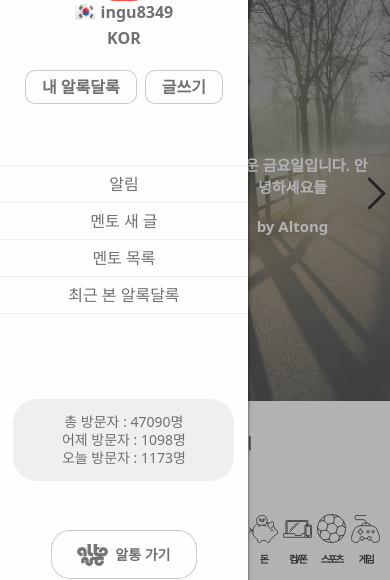
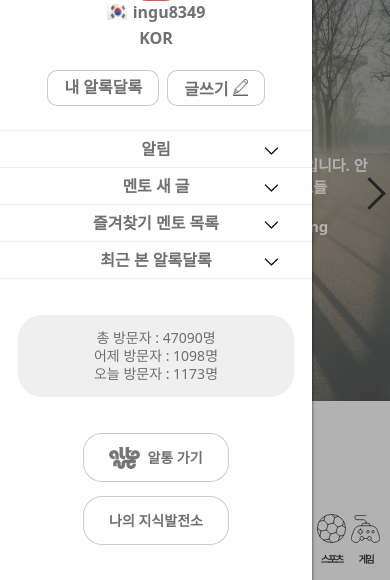
Before and after one commit to Choi-Yuchan/altong-alog, a React (Create React App) app: page / in a window 390 px wide. Both pictures are taken after a click on the picture 22 px from the left and 22 px from the top of the page. Shown: the part 158-738 px from the top of the page. Built offline with nearby package versions, Linux system fonts and the light colour scheme; grey boxes are pictures that could not be loaded.

Commit message:
hamburger publishing elements complete

```diff
--- a/src/Hamburger.js
+++ b/src/Hamburger.js
@@ -42,9 +42,10 @@
     listTitle : [
       "알림",
       "멘토 새 글",
-      "멘토 목록",
+      "즐겨찾기 멘토 목록",
       "최근 본 알록달록"
     ],
+    listTitleArrow: `${process.env.PUBLIC_URL + '/images/arrow.png'}`,
     buttonText : [
       "내 알록달록",
       "글쓰기",
@@ -60,6 +61,7 @@
   const grade = langHamburger.ko.grade;
   const userData = langHamburger.ko.userData;
   const listTitle = langHamburger.ko.listTitle;
+  const listTitleArrow = langHamburger.ko.listTitleArrow;
   const visitorCount = langHamburger.ko.visitorCount;
   const alarm = langHamburger.ko.alarmContent;
   const mentoAlarm = langHamburger.ko.mentoAlarm;
@@ -75,7 +77,7 @@
       {isActive ?
       <>
       <Wrap onClick = { (e) => {e.preventDefault(); closeNav(); } }></Wrap>
-      <SideMenu ref={naviRef} >
+      <SideMenu ref={naviRef}>
         <CloseBox>
           <CloseButton onClick={() => closeNav()} src={process.env.PUBLIC_URL + `/images/close-button.svg`}></CloseButton>
         </CloseBox>
@@ -90,10 +92,11 @@
 
         <ButtonSection>
           <Button to="/personalMain" onClick = { () => { closeNav(); } }>{ButtonText[0]}</Button>
-          <Button to="/writing" onClick = { ( ) => { closeNav(); } }>{ButtonText[1]}</Button>
+          <Button to="/writing" onClick = { ( ) => { closeNav(); } }>{ButtonText[1]} <WriteIcon src={process.env.PUBLIC_URL + '/images/que_icon.svg'}></WriteIcon></Button>
         </ButtonSection>
 
-        <ListNav title={listTitle}
+        <ListNav className="list" title={listTitle}
+        arrow={listTitleArrow}
         alarm={alarm}
         mentoID={mentoAlarm[0].id}
         mento={mentoAlarm[0].data}
@@ -144,7 +147,7 @@
 `;
 
 const SideMenu = styled.nav`
-  width:63.55%;
+  width:80%;
   height:100vh;
   background-color:#fefefe;
   box-shadow:0 0.1em 0.2em rgba(0,0,0,0.7);
@@ -194,9 +197,11 @@
   }
 `;
 const Button = styled(Link)`
+  height:18px;
   text-decoration:none;
   color:#707070;
   font-size:1rem;
+  line-height: 1.1;
   font-weight:bold;
   padding: 0.5em 1em;
   border:1px solid rgba(0,0,0,.2);
@@ -253,4 +258,8 @@
   padding-right:0.5em;
 `;
 
+const WriteIcon = styled.img`
+ width:15px;
+`;
+
 export default Hamburger;
--- a/src/components/ListNav.js
+++ b/src/components/ListNav.js
@@ -14,7 +14,7 @@
   flex-direction:column;
   align-items:center;
   justify-content:center;
-  flex:1.5;
+  flex:0.5;
 `;
 const AlogList = styled.ul`
     display:flex;
@@ -22,17 +22,18 @@
     align-items:center;
     width:100%;
     text-align:center;
+    font-weight:bold;
 `;
 
-const ListNav = ({title, alarm, mentoID, mento, mentoImg, mentoHome, dataUrl}) => {
+const ListNav = ({title, alarm, mentoID, mento, mentoImg, mentoHome, dataUrl, arrow}) => {
 
     return(
         <Partition>
             <AlogList>
-                <AlarmList title={title[0]} alarm={alarm}></AlarmList>
-                <UpdateList title={title[1]} id={mentoID} img={mentoImg} mento={mento} dataUrl={dataUrl} ></UpdateList>
-                <MentoList title={title[2]} id={mentoID} img={mentoImg} home={mentoHome}></MentoList>
-                <VisitedList title={title[3]} id={mentoID} img={mentoImg} mento={mento} dataUrl={dataUrl}></VisitedList>
+                <AlarmList title={title[0]} alarm={alarm} arrow={arrow}></AlarmList>
+                <UpdateList title={title[1]} id={mentoID} img={mentoImg} mento={mento} dataUrl={dataUrl} arrow={arrow}></UpdateList>
+                <MentoList title={title[2]} id={mentoID} img={mentoImg} home={mentoHome} arrow={arrow}></MentoList>
+                <VisitedList title={title[3]} id={mentoID} img={mentoImg} mento={mento} dataUrl={dataUrl} arrow={arrow}></VisitedList>
             </AlogList>
         </Partition>
     );
--- a/src/components/Profile.js
+++ b/src/components/Profile.js
@@ -12,8 +12,13 @@
   height:30vw;
 
   @media (min-width:480px){
-      width:10vw;
-      height:10vw;
+      width:20vw;
+      height:20vw;
+  }
+
+  @media (min-width:800px){
+      width:160px;
+      height:160px;
   }
 `;
 
--- a/src/components/Statistic.js
+++ b/src/components/Statistic.js
@@ -5,7 +5,7 @@
   flex-flow:column wrap;
   align-items:center;
   justify-content:center;
-  flex:1;
+  flex:0.5;
   padding:0 0.5rem 1rem;
 `;
 
--- a/src/components/list/AlarmList.js
+++ b/src/components/list/AlarmList.js
@@ -15,6 +15,7 @@
 `;
 
 const ListTitle = styled.p`
+    position: relative;
     :hover,:active,:focus{
     color:#FF4A4A;
     font-weight:bold;
@@ -80,8 +81,13 @@
     width:1rem;
     height:1rem;
 `;
-
-export const AlarmList = ({title, alarm}) => {
+const Arrow = styled.img`
+    position:absolute;
+    right:30px;
+    width:20px;
+    transform:rotate(90deg);
+`;
+export const AlarmList = ({title, alarm, arrow}) => {
     const [isActive, setIsActive] = useState(false);
     const [isClose, setClose] = useState(true);
 
@@ -97,7 +103,7 @@
 
     return(
         <ActiveList onClick={OpenList} >
-            <ListTitle>{title}</ListTitle>
+            <ListTitle>{title}<Arrow src={arrow}></Arrow></ListTitle>
             {isActive ?
             (<ShowContent>
                 {isClose ?
--- a/src/components/list/MentoList.js
+++ b/src/components/list/MentoList.js
@@ -96,7 +96,13 @@
     return { value, onChange };
 };
 
-export const MentoList = ({title, id, img, home}) => {
+const Arrow = styled.img`
+    position:absolute;
+    right:30px;
+    width:20px;
+    transform:rotate(90deg);
+`;
+export const MentoList = ({title, id, img, home, arrow}) => {
     const [isActive,setIsActive] = useState(false);
 
     const OpenList = () => {
@@ -122,7 +128,7 @@
     return(
         <ActiveList onClick={() => OpenList()
         }>
-            <ListTitle>{title}</ListTitle>
+            <ListTitle>{title}<Arrow src={arrow}></Arrow></ListTitle>
             {isActive ?
             (<ShowContent>
                 <SearchBar onClick={stop}>
--- a/src/components/list/UpdateList.js
+++ b/src/components/list/UpdateList.js
@@ -105,7 +105,14 @@
     height:1rem;
 `;
 
-export const UpdateList = ({title, mento, id, img, dataUrl}) => {
+const Arrow = styled.img`
+    position:absolute;
+    right:30px;
+    width:20px;
+    transform:rotate(90deg);
+`;
+
+export const UpdateList = ({title, mento, id, img, dataUrl, arrow}) => {
     const [isActive,setIsActive] = useState(false);
     const [isClose, setClose] = useState(true);
 
@@ -123,7 +130,7 @@
 
     return(
         <ActiveList onClick={OpenList}>
-            <ListTitle>{title}</ListTitle>
+            <ListTitle>{title}<Arrow src={arrow}></Arrow></ListTitle>
             {isActive ?
             (<ShowContent>
                 {isClose ?
--- a/src/components/list/VisitedList.js
+++ b/src/components/list/VisitedList.js
@@ -105,7 +105,14 @@
     height:1rem;
 `;
 
-export const VisitedList = ({title, mento, id, img, dataUrl}) => {
+const Arrow = styled.img`
+    position:absolute;
+    right:30px;
+    width:20px;
+    transform:rotate(90deg);
+`;
+
+export const VisitedList = ({title, mento, id, img, dataUrl, arrow}) => {
     const [isActive,setIsActive] = useState(false);
     const [isClose, setClose] = useState(true);
 
@@ -123,7 +130,7 @@
 
     return(
         <ActiveList onClick={OpenList}>
-            <ListTitle>{title}</ListTitle>
+            <ListTitle>{title}<Arrow src={arrow}></Arrow></ListTitle>
             {isActive ?
             (<ShowContent>
                 {isClose ?
```
